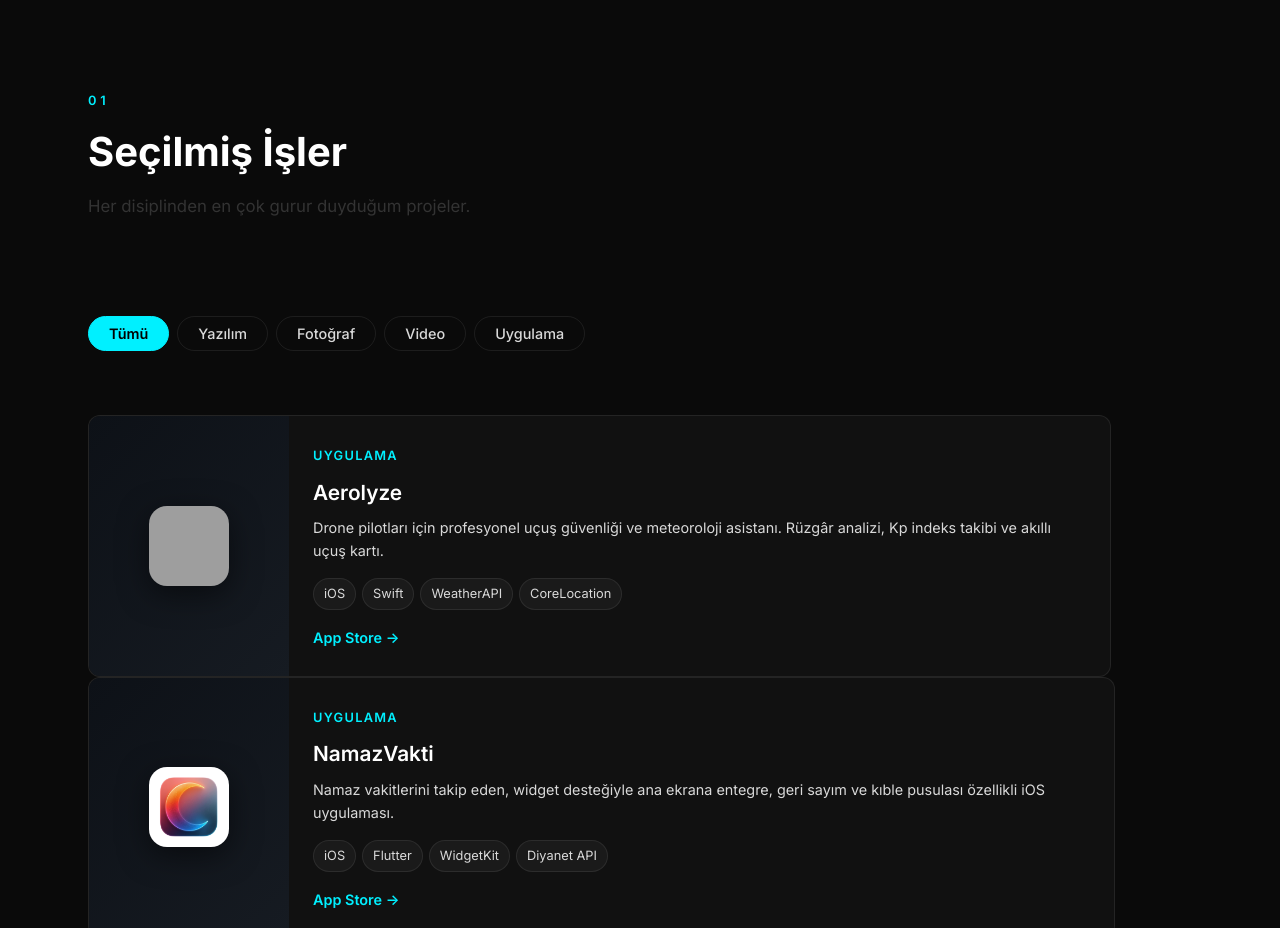
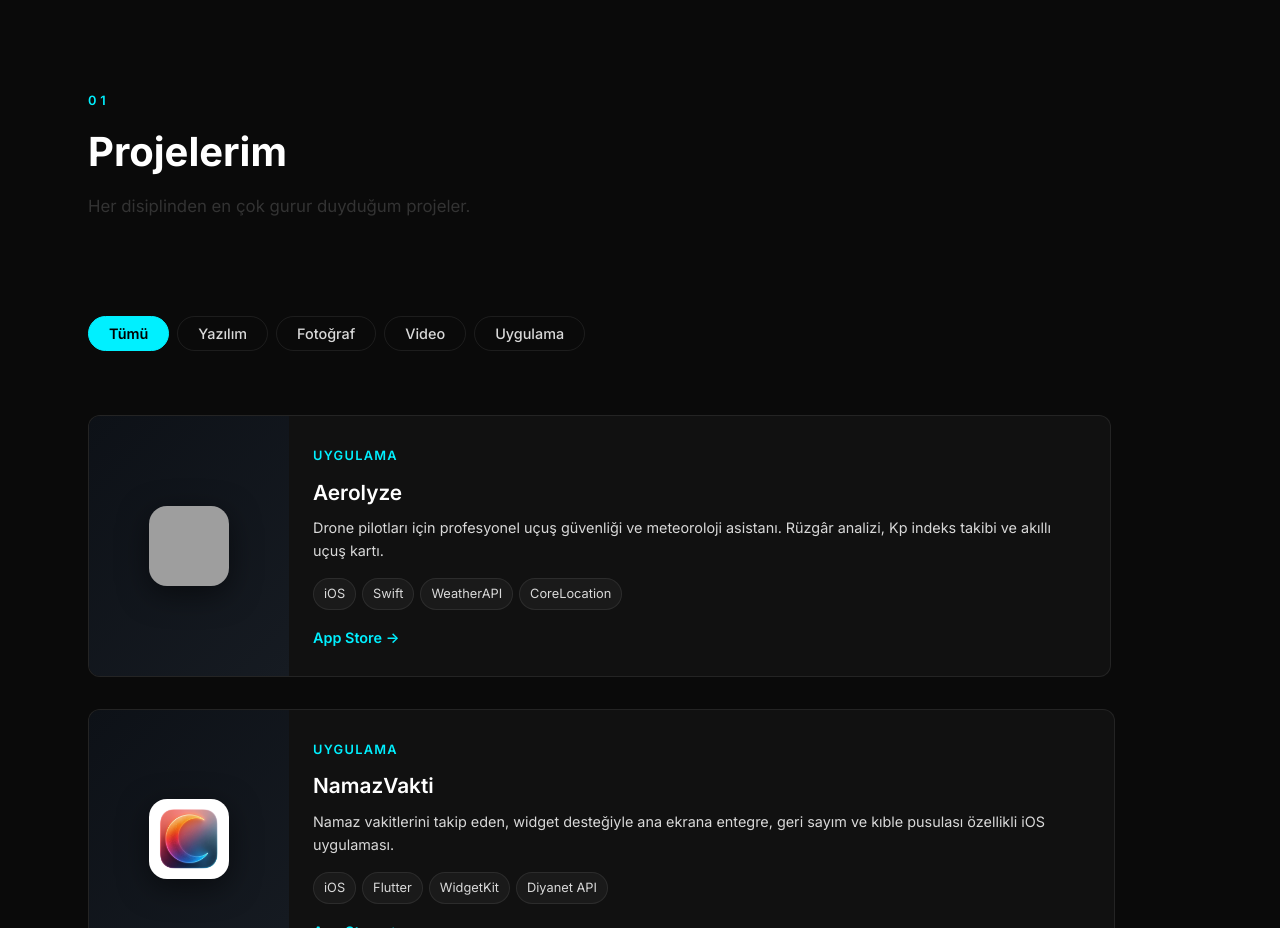
Before and after one commit to yusatll/yusatll.github.io, a plain HTML site: page index.html in a window 1280 px wide. Shown: the part 1020-1948 px from the top of the page. Drawn offline with nearby package versions, Linux system fonts and the light colour scheme; grey boxes are pictures that could not be loaded.

Commit message:
sync: latest local changes

```diff
--- a/css/style.css
+++ b/css/style.css
@@ -591,7 +591,7 @@ ul {
 .works-grid {
     display: grid;
     grid-template-columns: repeat(auto-fill, minmax(350px, 1fr));
-    gap: var(--space-lg);
+    gap: var(--space-xl);
 }
 
 .work-card {
@@ -600,6 +600,7 @@ ul {
     overflow: hidden;
     border: 1px solid var(--color-border);
     transition: all var(--duration-base) var(--ease-out);
+    margin-bottom: 32px;
 }
 
 .work-card:hover {
--- a/index.html
+++ b/index.html
@@ -109,7 +109,7 @@
             <div class="container">
                 <div class="section-header reveal">
                     <span class="section-label">01</span>
-                    <h2 class="section-title" data-i18n="works.title">Seçilmiş İşler</h2>
+                    <h2 class="section-title" data-i18n="works.title">Projelerim</h2>
                     <p class="section-subtitle" data-i18n="works.subtitle">Her disiplinden en çok gurur duyduğum
                         projeler.</p>
                 </div>
--- a/js/i18n.js
+++ b/js/i18n.js
@@ -22,7 +22,7 @@ const translations = {
         "hero.scroll": "Aşağı Kaydır",
 
         // Works
-        "works.title": "Seçilmiş İşler",
+        "works.title": "Projelerim",
         "works.subtitle": "Her disiplinden en çok gurur duyduğum projeler.",
         "filter.all": "Tümü",
         "filter.software": "Yazılım",
@@ -127,7 +127,7 @@ const translations = {
         "hero.scroll": "Scroll Down",
 
         // Works
-        "works.title": "Selected Works",
+        "works.title": "My Projects",
         "works.subtitle": "Projects I'm most proud of from each discipline.",
         "filter.all": "All",
         "filter.software": "Software",
--- a/js/main.js
+++ b/js/main.js
@@ -108,7 +108,7 @@ document.addEventListener('DOMContentLoaded', () => {
                     transitionDuration: '0.6s',
                     stagger: 30,
                     fitRows: {
-                        gutter: 0
+                        gutter: 32
                     }
                 });
             });
@@ -117,7 +117,10 @@ document.addEventListener('DOMContentLoaded', () => {
                 itemSelector: '.work-card',
                 layoutMode: 'fitRows',
                 transitionDuration: '0.6s',
-                stagger: 30
+                stagger: 30,
+                fitRows: {
+                    gutter: 32
+                }
             });
         }
 
```
